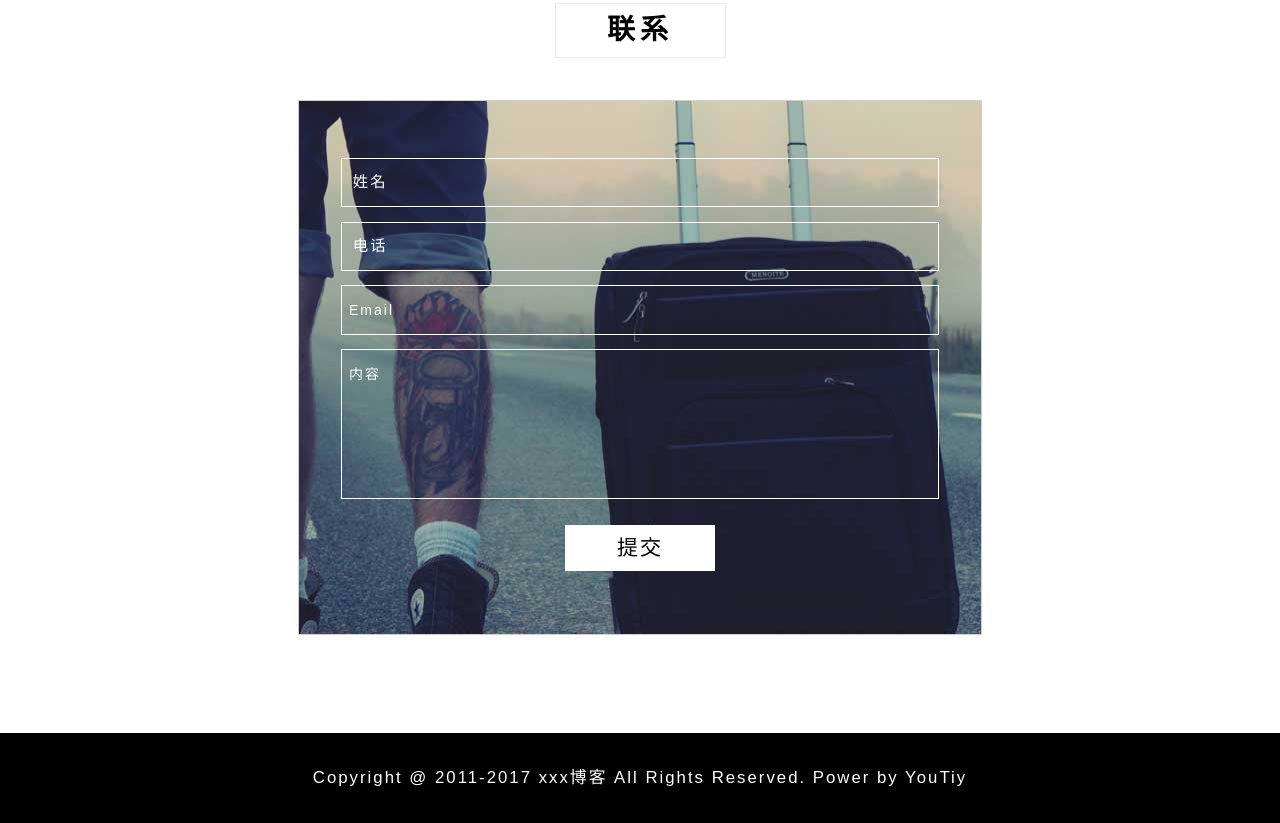
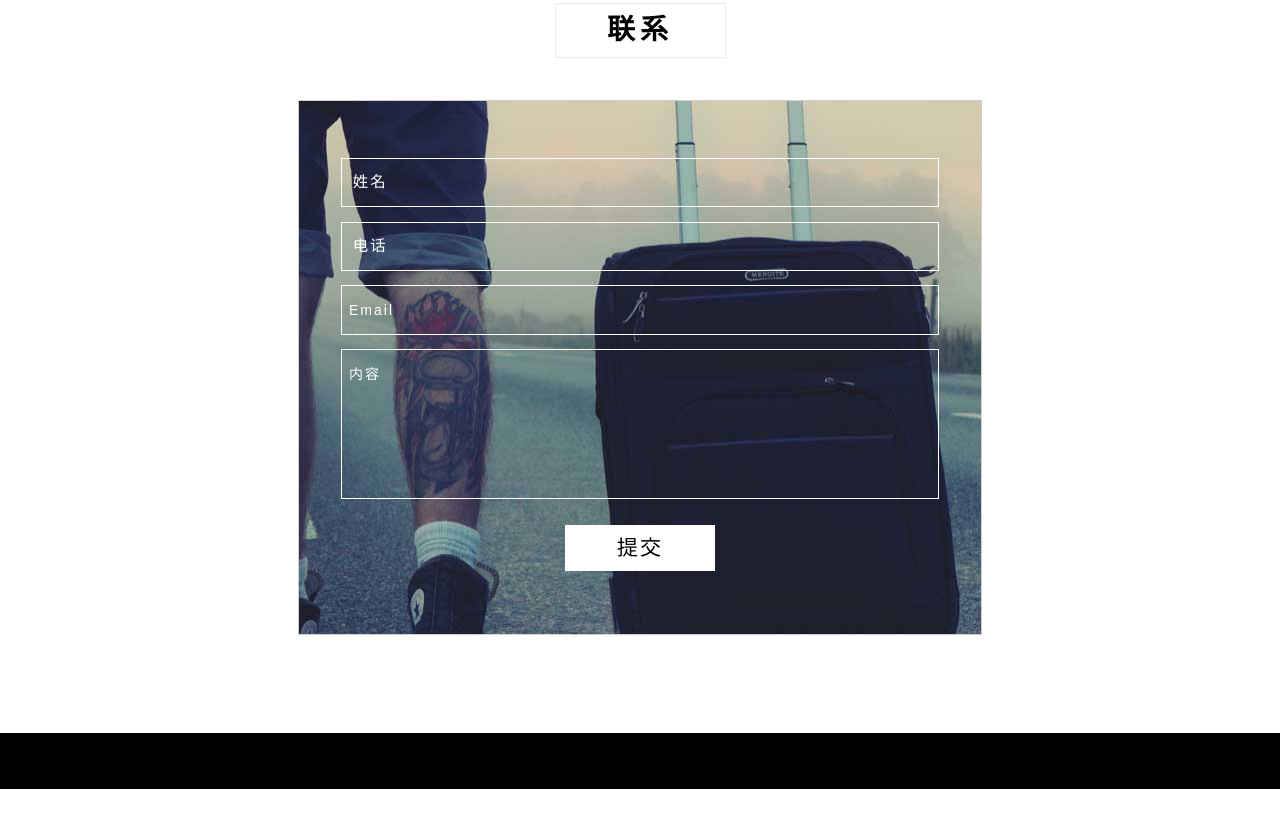
Before and after one commit to clf2001/clf2001.github.io, a plain HTML site: page FFF/作业10/index .html in a window 1280 px wide. Shown: the part 2174-2997 px from the top of the page. After the commit the page ends 2963 px from the top, so only its background shows below. Drawn offline with nearby package versions, Linux system fonts and the light colour scheme.

Commit message:
9 10commit

```diff
--- a/FFF/作业10/index .html
+++ b/FFF/作业10/index .html
@@ -214,9 +214,9 @@
 
 		<div class="agileits_w3layouts-footer text-center">
 			<div class="container">
-				<p>Copyright @ 2011-2017
-					<a href="http://www.youtiy.com/" target="_blank">xxx博客</a> All Rights Reserved.
-					<a href="http://www.youtiy.com/" target="_blank">Power by YouTiy</a>
+				<p>
+					<a href="http://www.youtiy.com/" target="_blank"></a>
+					<a href="http://www.youtiy.com/" target="_blank"></a>
 				</p>
 			</div>
 		</div>
```
Also changed, not shown: FFF/index.html (+4 -0 lines), FFF/作业9/作业9.html (+1 -1 lines).
